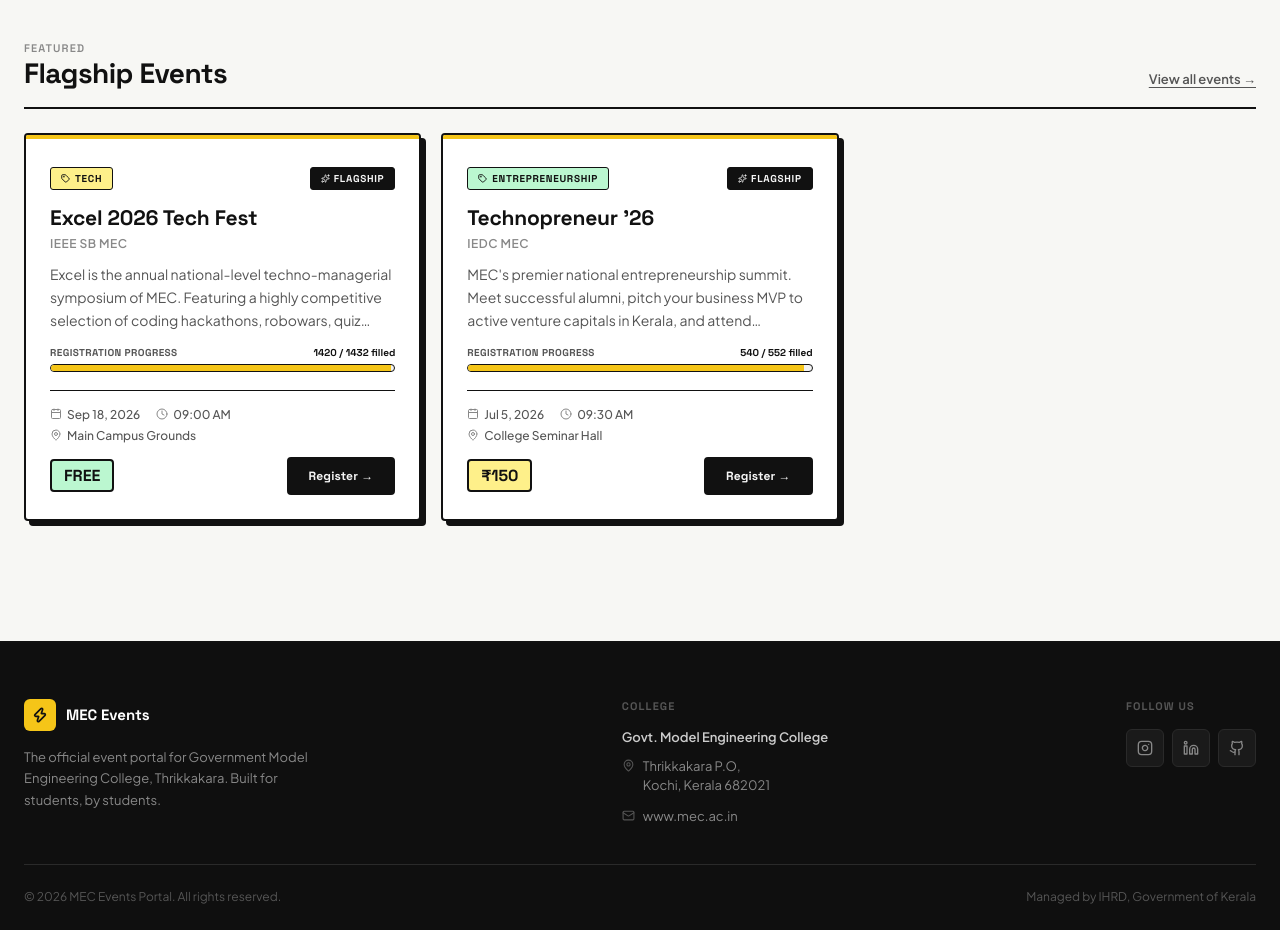
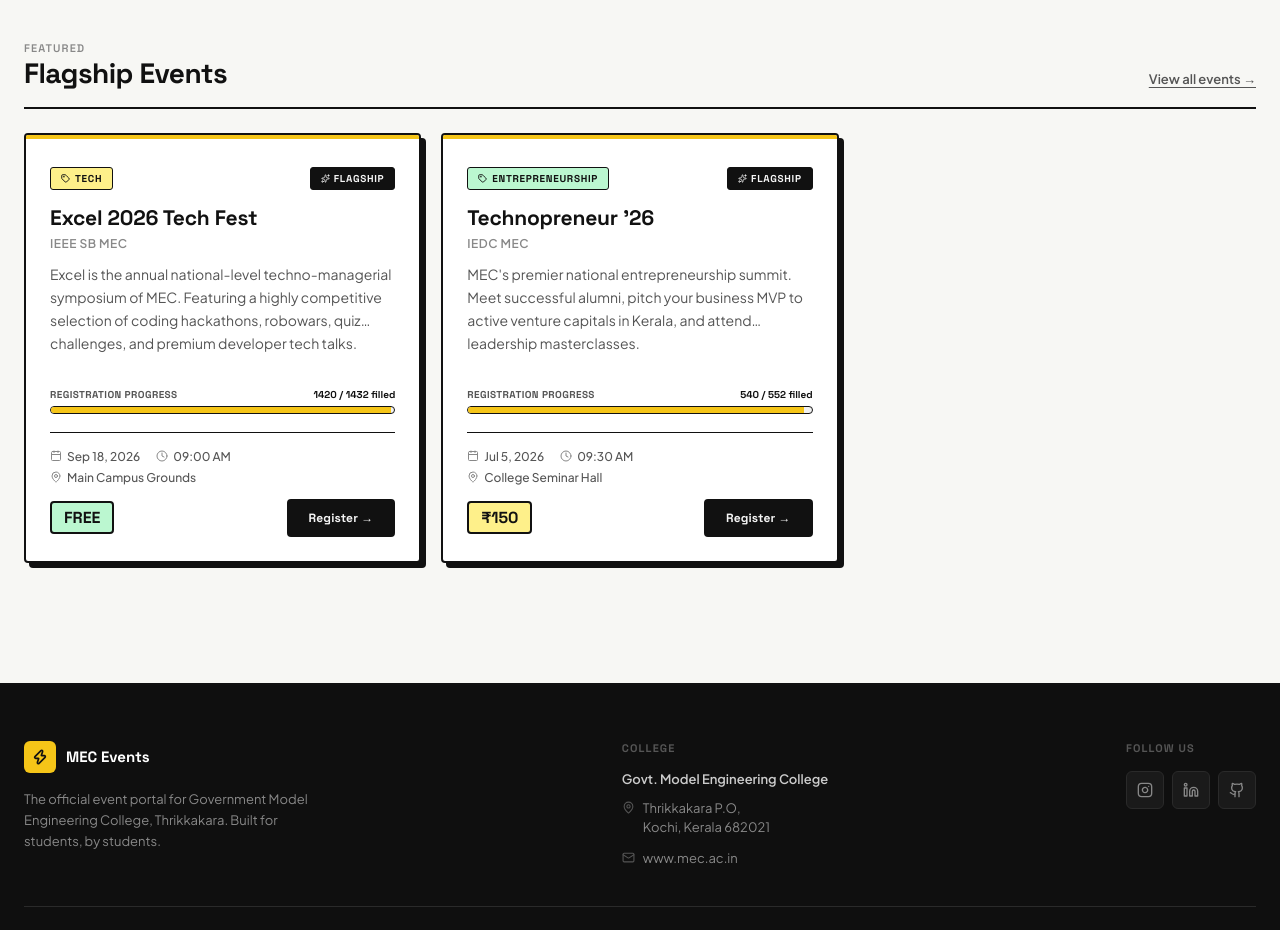
Before and after one commit to danyl-dnl/mec-events, a React (Vite) app: page / in a window 1280 px wide. Shown: the part 840-1770 px from the top of the page. Built offline with nearby package versions, Linux system fonts and the light colour scheme; no server answers.

Commit message:
set fixed height on EventCard to guarantee uniform grid cards sizing

```diff
--- a/src/components/EventCard.jsx
+++ b/src/components/EventCard.jsx
@@ -51,7 +51,7 @@
         border: '2.5px solid var(--border)',
         borderRadius: '4px',
         padding: '24px',
-        minHeight: '360px',
+        height: '430px',
         overflow: 'hidden',
         cursor: 'pointer',
         transform: hovered ? 'translate(-3px, -3px)' : 'none',
```
